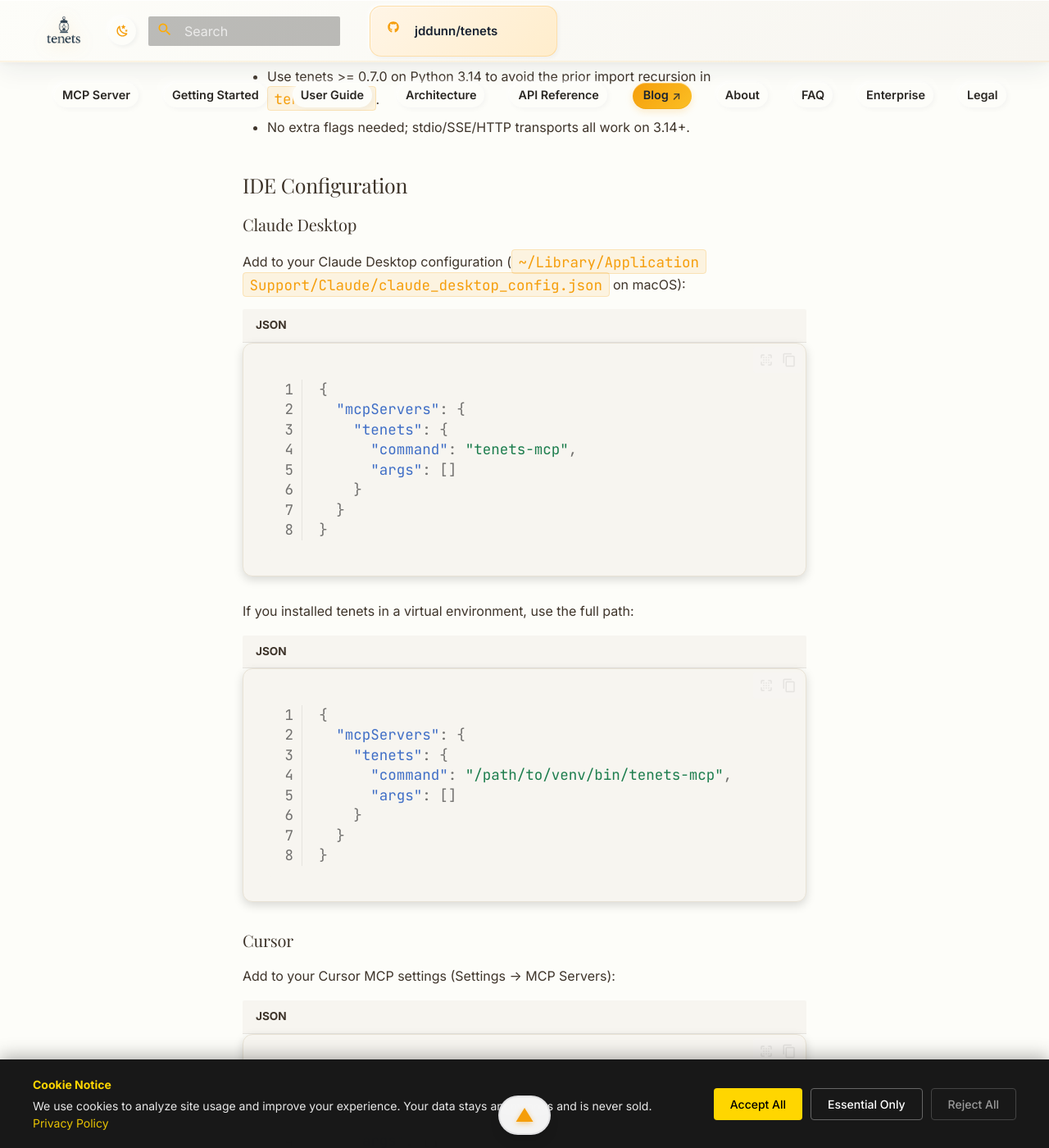
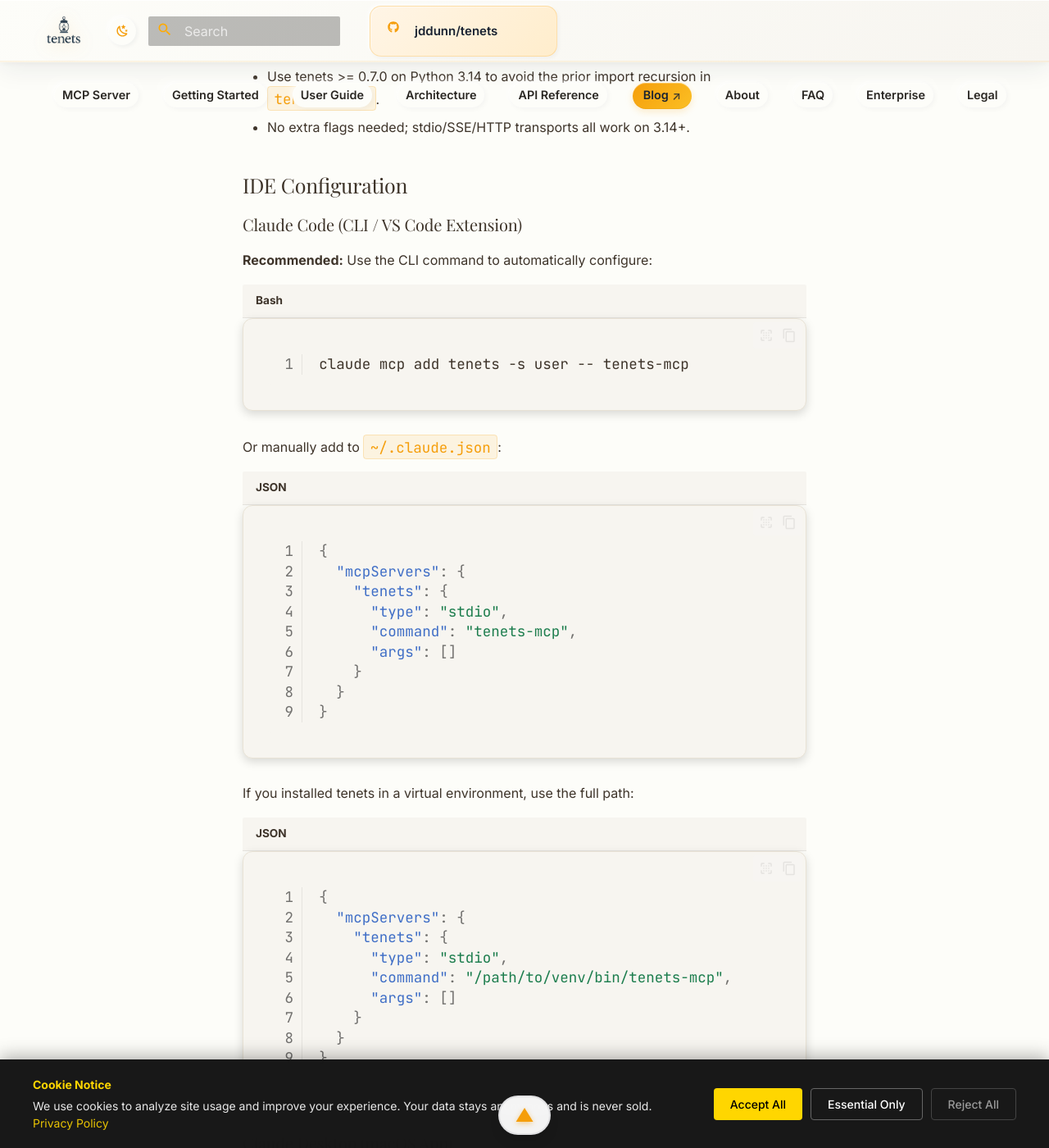
Before and after one commit to jddunn/tenets, an MkDocs documentation site: the page built from docs/MCP.md, in a window 1280 px wide and 1400 px high, scrolled down 1717 px. Shown: the whole window at 82% size. Built offline with MkDocs 1.6.1 and Material for MkDocs 9.7.7, drawn with Linux system fonts in a browser that asks for light colours; comment, search, counter and statistics services are not loaded; some of the changed text lies outside the part shown.

Commit message:
docs: add Claude Code CLI setup instructions
- Add Claude Code (CLI/VS Code extension) as first option in all docs
- Clarify distinction between Claude Code (~/.claude.json) and Claude Desktop (macOS app)
- Update README, MCP.md, and landing page with 'claude mcp add' command
- Reorder platform list to prioritize Claude Code

````diff
--- a/docs/MCP.md
+++ b/docs/MCP.md
@@ -72,7 +72,43 @@
 
 ## IDE Configuration
 
-### Claude Desktop
+### Claude Code (CLI / VS Code Extension)
+
+**Recommended:** Use the CLI command to automatically configure:
+
+```bash
+claude mcp add tenets -s user -- tenets-mcp
+```
+
+Or manually add to `~/.claude.json`:
+
+```json
+{
+  "mcpServers": {
+    "tenets": {
+      "type": "stdio",
+      "command": "tenets-mcp",
+      "args": []
+    }
+  }
+}
+```
+
+If you installed tenets in a virtual environment, use the full path:
+
+```json
+{
+  "mcpServers": {
+    "tenets": {
+      "type": "stdio",
+      "command": "/path/to/venv/bin/tenets-mcp",
+      "args": []
+    }
+  }
+}
+```
+
+### Claude Desktop (macOS App)
 
 Add to your Claude Desktop configuration (`~/Library/Application Support/Claude/claude_desktop_config.json` on macOS):
 
````
Also changed, not shown: README.md (+14 -6 lines), docs/index.md (+22 -4 lines).
